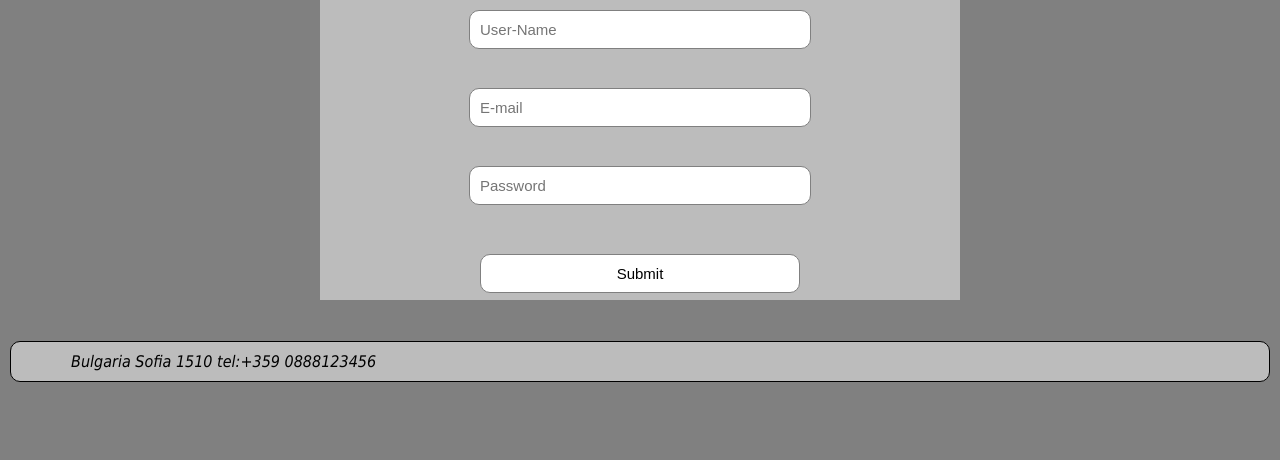
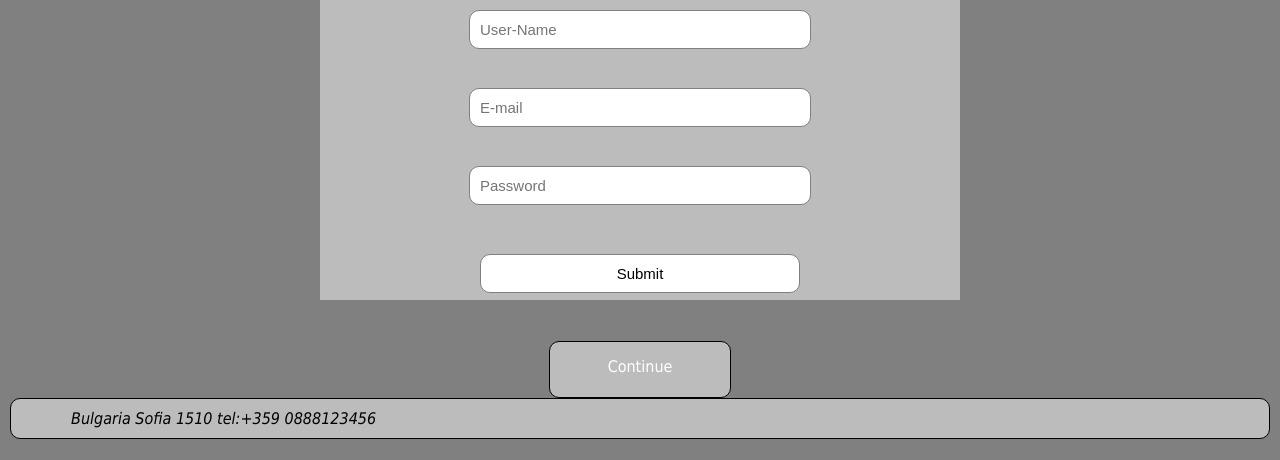
Before and after one commit to rafailov/PHP-Teamwork-Forum, a PHP site: page /forum-Registration.php in a window 1280 px wide. Shown: the part 340-800 px from the top of the page. Run offline with PHP 8.4, Linux system fonts and the light colour scheme.

Commit message:
Add link "Continue" "

```diff
--- a/forum-Registration.php
+++ b/forum-Registration.php
@@ -29,6 +29,9 @@
 			echo "</div>";
 			}
 			?>
+			<div id="continue">
+				<a href="forum-Login.php">Continue</a>
+			</div>
 		</section>
 		<footer>
 			<address>Bulgaria Sofia 1510 tel:+359 0888123456</address>
--- a/styles/forum-Registration.css
+++ b/styles/forum-Registration.css
@@ -63,8 +63,6 @@ input {
 	border:1px solid black;
 	border-radius:10px;
 	margin-left:100px;
-	color:white;
-	font-style:bold;
 	text-align:center;
 }
 
@@ -72,6 +70,23 @@ input {
 	text-decoration:none;
 	color:white;
 	text-align:center;
+}
+
+#continue {
+	width:150px;
+	height:25px;
+	margin:auto;
+	text-align:center;
+	padding:15px;
+	margin-top:10px;
+	background-color:#BCBCBC;
+	border:1px solid black;
+	border-radius:10px;
+}
+
+#continue a {
+	color:white;
+	text-decoration:none;
 }
 
 #submit {
```
